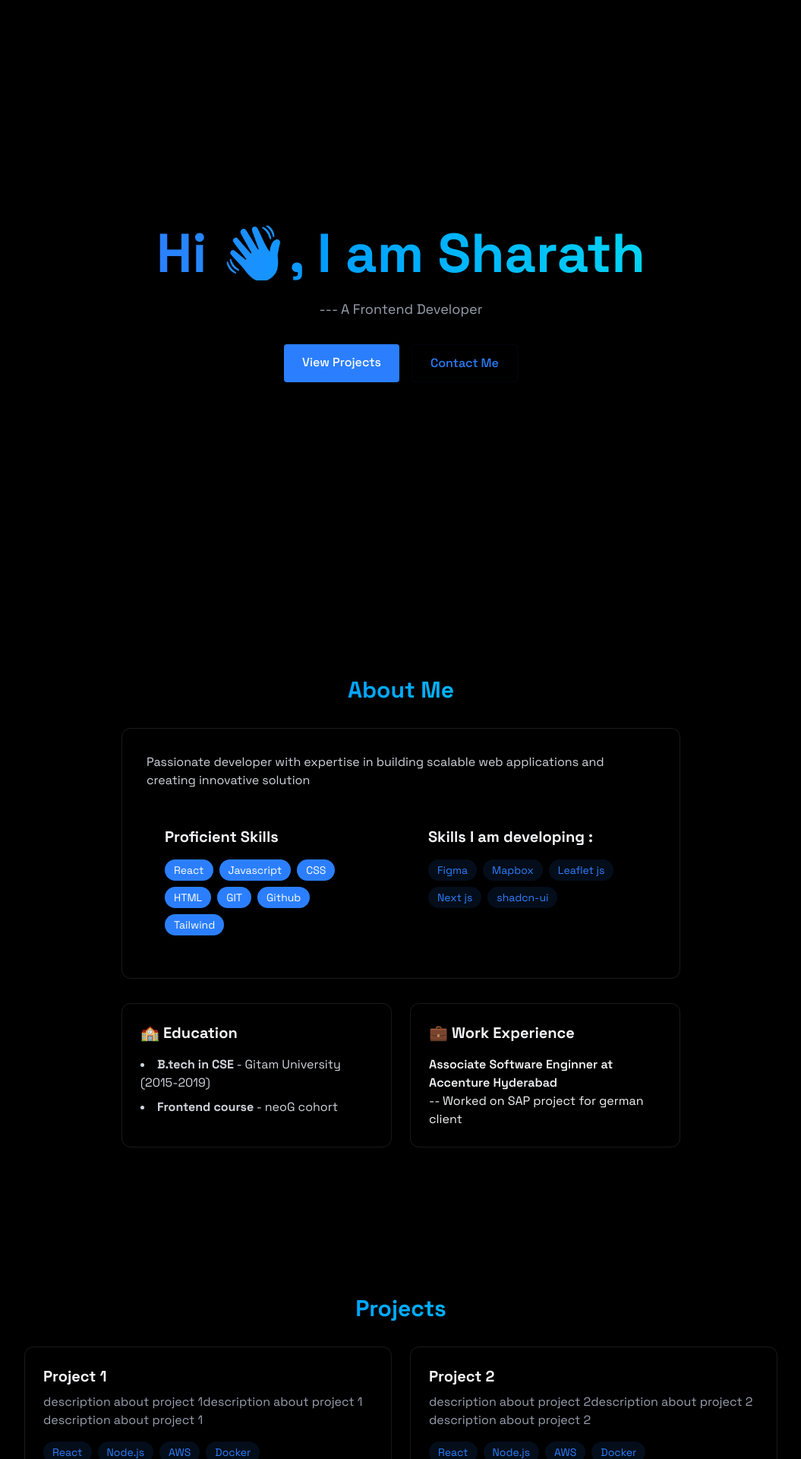
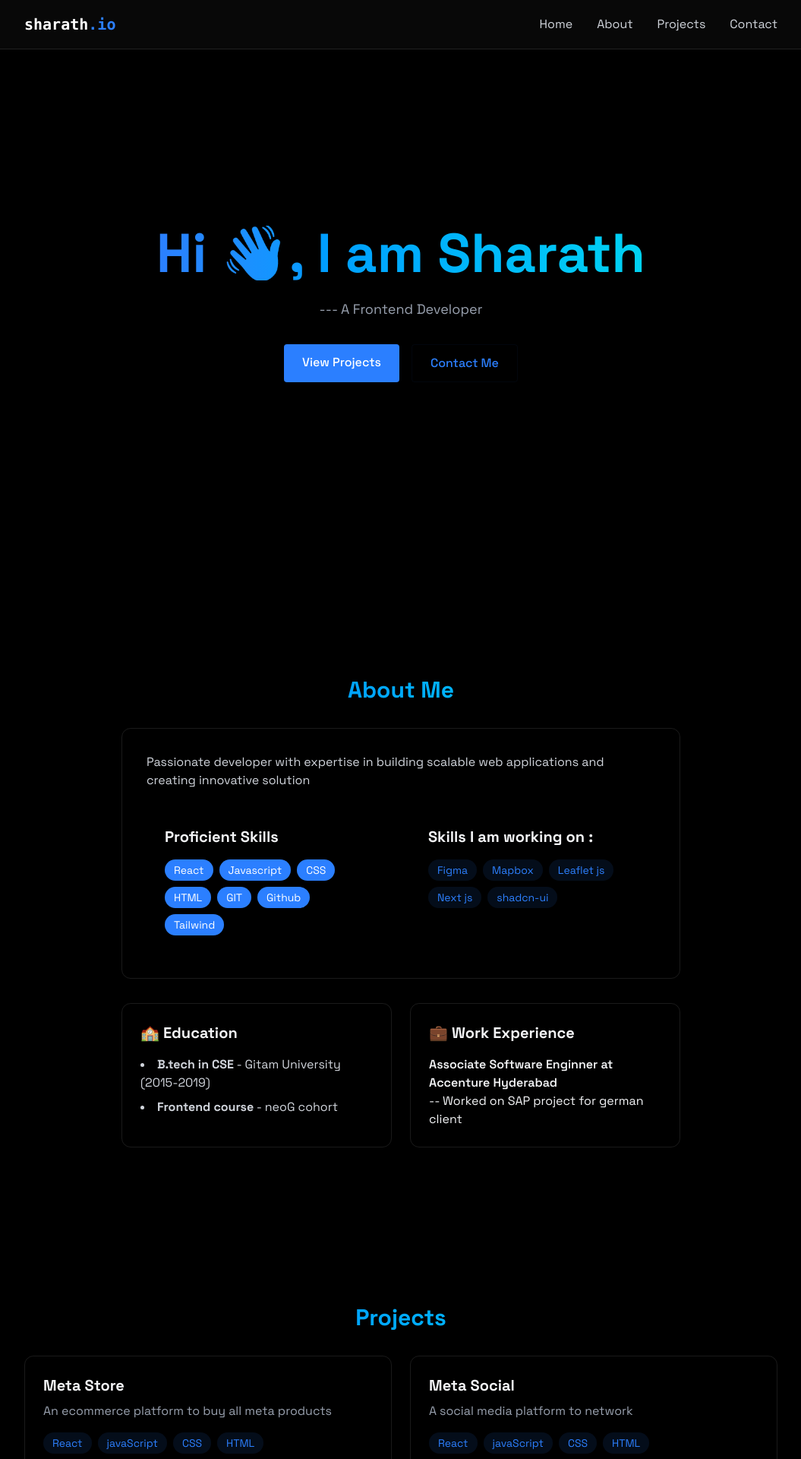
Before and after one commit to sharath-io/portfolio, a React (Vite) app: page / in a window 1280 px wide. Shown: the top 1920 px of the page at 76% size, without its empty margins (112-1167 px from the left). Built offline with nearby package versions, Linux system fonts and the light colour scheme.

Commit message:
feat: build responsive navbar

```diff
--- a/src/App.jsx
+++ b/src/App.jsx
@@ -2,9 +2,12 @@ import { useState } from "react";
 import { About, Home, LoadingScreen } from "./components";
 import { Projects } from "./components/sections/Projects";
 import { Contact } from "./components/sections/Contact";
+import { Navbar } from "./components/sections/Navbar";
+import { MobileMenu } from "./components/sections/MobileMenu";
 
 function App() {
   const [isLoaded, setIsLoaded] = useState(false);
+  const [menuOpen,setMenuOpen] = useState(false);
   return (
     <>
       {!isLoaded && <LoadingScreen onComplete={() => setIsLoaded(true)} />}
@@ -13,6 +16,8 @@ function App() {
        ${isLoaded ? "opacity-100" : "opacity-0"}
        bg-black text-gray-100`}
       >
+        <Navbar menuOpen={menuOpen} setMenuOpen={setMenuOpen}/>
+        <MobileMenu menuOpen={menuOpen} setMenuOpen={setMenuOpen}/>
         <Home/>
         <About/>
         <Projects/>
--- a/src/components/LoadingScreen.jsx
+++ b/src/components/LoadingScreen.jsx
@@ -2,7 +2,7 @@ import React, { useEffect, useState } from "react";
 
 export const LoadingScreen = ({onComplete}) => {
     const [text, setText] = useState("");
-    const fullText = "Sharath .esr 🙏"
+    const fullText = "launching : sharath-io"
 
     useEffect(()=>{
         let index =0;
--- a/src/components/sections/About.jsx
+++ b/src/components/sections/About.jsx
@@ -36,7 +36,7 @@ export const About = () => {
             </div>
 
             <div className="rounded-xl p-6 hover:-translate-y-1 transition-all">
-              <h3 className="text-xl font-bold mb-4">Skills I am developing :</h3>
+              <h3 className="text-xl font-bold mb-4">Skills I am working on :</h3>
               <div className="flex flex-wrap gap-2">
                 {knownSkills.map((tech, key) => (
                   <span
--- /dev/null
+++ b/src/components/sections/MobileMenu.jsx
@@ -0,0 +1,60 @@
+export const MobileMenu = ({ menuOpen, setMenuOpen }) => {
+  return (
+    <div
+      className={`fixed top-0 w-full bg-[rgba(10,10,10,0.8)] z-40 flex flex-col items-center justify-center
+                    transition-all duration-300 ease-in-out
+                    ${
+                      menuOpen
+                        ? "h-screen opacity-100 pointer-events-auto"
+                        : "h-0 opacity-0 pointer-events-none"
+                    }
+    `}
+    >
+      <button
+        onClick={() => setMenuOpen(false)}
+        className="absolute top-6 right-6 text-white text-3xl focus:outline-none cursor-pointer"
+        aria-label="Close Menu"
+      >
+        &times;
+      </button>
+      <div className="flex flex-col space-y-5 text-2xl font-bold">
+        <a
+          href="#home"
+          className={`text-2xl font-semibold text-white my-4 transform transition-transform duration-300
+            ${menuOpen ? "opacity-100 translate-y-0" : "opacity-0 translate-y-5"}
+            `}
+          onClick={()=> setMenuOpen(false)}
+        >
+          Home
+        </a>
+        <a
+          href="#about"
+          className={`text-2xl font-semibold text-white my-4 transform transition-transform duration-300
+            ${menuOpen ? "opacity-100 translate-y-0" : "opacity-0 translate-y-5"}
+            `}
+          onClick={()=> setMenuOpen(false)}
+        >
+          About
+        </a>
+        <a
+          href="#projects"
+          className={`text-2xl font-semibold text-white my-4 transform transition-transform duration-300
+            ${menuOpen ? "opacity-100 translate-y-0" : "opacity-0 translate-y-5"}
+            `}
+          onClick={()=> setMenuOpen(false)}
+        >
+          Projects
+        </a>
+        <a
+          href="#contact"
+          className={`text-2xl font-semibold text-white my-4 transform transition-transform duration-300
+            ${menuOpen ? "opacity-100 translate-y-0" : "opacity-0 translate-y-5"}
+            `}
+          onClick={()=> setMenuOpen(false)}
+        >
+          Contact
+        </a>
+      </div>
+    </div>
+  );
+};
--- /dev/null
+++ b/src/components/sections/Navbar.jsx
@@ -0,0 +1,54 @@
+import { useEffect } from "react";
+
+export const Navbar = ({ menuOpen, setMenuOpen }) => {
+
+  useEffect(() => {
+    document.body.style.overflow = menuOpen ? "hidden" : "";
+  }, [menuOpen]);
+
+  return (
+    <nav className="fixed top-0 w-full z-40 bg-[rgba(10,10,10,0.8)] backdrop-blur-lg border-b border-white/10 shadow-lg">
+      <div className="max-w-5xl mx-auto px-4">
+        <div className="flex justify-between items-center h-16">
+          <a href="#home" className="font-mono text-xl font-bold text-white">
+            sharath<span className="text-blue-500">.io</span>
+          </a>
+
+          <div
+            className="w-7 h-5 relative cursor-pointer z-40 md:hidden"
+            onClick={() => setMenuOpen((prev) => !prev)}
+          >
+            &#9776;
+          </div>
+
+          <div className="hidden md:flex items-center space-x-8">
+            <a
+              href="#home"
+              className="text-gray-300 hover:text-white transition-colors"
+            >
+              Home
+            </a>
+            <a
+              href="#about"
+              className="text-gray-300 hover:text-white transition-colors"
+            >
+              About
+            </a>
+            <a
+              href="#projects"
+              className="text-gray-300 hover:text-white transition-colors"
+            >
+              Projects
+            </a>
+            <a
+              href="#contact"
+              className="text-gray-300 hover:text-white transition-colors"
+            >
+              Contact
+            </a>
+          </div>
+        </div>
+      </div>
+    </nav>
+  );
+};
--- a/src/components/sections/Projects.jsx
+++ b/src/components/sections/Projects.jsx
@@ -13,13 +13,12 @@ export const Projects = () => {
         </h2>
         <div className="grid grid-cols-1 md:grid-cols-2 gap-6">
           <div className="p-6 rounded-xl border border-white/10 hover:-translate-y-1 hover:border-blue-500/30 hover:shadow-[0_2px_8px_rgba(59,130,246,0.2)] transition">
-            <h3 className="text-xl font-bold mb-2">Project 1</h3>
+            <h3 className="text-xl font-bold mb-2">Meta Store</h3>
             <p className="text-gray-400 mb-4">
-              description about project 1description about project 1 description
-              about project 1{" "}
+              An ecommerce platform to buy all meta products
             </p>
             <div className="flex flex-wrap gap-2 mb-4">
-              {["React", "Node.js", "AWS", "Docker"].map((tech, key) => (
+              {["React","javaScript", "CSS", "HTML"].map((tech, key) => (
                 <span
                   key={key}
                   className="bg-blue-500/10 text-blue-500 py-1 px-3 rounded-full text-sm hover:bg-blue-500/20 hover:shadow-[0_2px_8px_rgba(59,130,246,0.1)] transition-all "
@@ -30,8 +29,8 @@ export const Projects = () => {
             </div>
             <div className="flex justify-between items-center">
               <a
-                href=""
-                className="text-blue-400 hover;text-blue-300 transitions-colors my-4"
+                href="https://meta-store.netlify.app"
+                className="text-blue-400 hover:text-blue-300 transitions-colors my-4"
               >
                 View Project →
               </a>
@@ -39,13 +38,12 @@ export const Projects = () => {
           </div>
 
           <div className="p-6 rounded-xl border border-white/10 hover:-translate-y-1 hover:border-blue-500/30 hover:shadow-[0_2px_8px_rgba(59,130,246,0.2)] transition">
-            <h3 className="text-xl font-bold mb-2">Project 2</h3>
+            <h3 className="text-xl font-bold mb-2">Meta Social</h3>
             <p className="text-gray-400 mb-4">
-              description about project 2description about project 2 description
-              about project 2{" "}
+            A social media platform to network
             </p>
             <div className="flex flex-wrap gap-2 mb-4">
-              {["React", "Node.js", "AWS", "Docker"].map((tech, key) => (
+              {["React","javaScript", "CSS", "HTML"].map((tech, key) => (
                 <span
                   key={key}
                   className="bg-blue-500/10 text-blue-500 py-1 px-3 rounded-full text-sm hover:bg-blue-500/20 hover:shadow-[0_2px_8px_rgba(59,130,246,0.1)] transition-all "
@@ -56,7 +54,7 @@ export const Projects = () => {
             </div>
             <div className="flex justify-between items-center">
               <a
-                href=""
+                href="https://meta-social-media.netlify.app"
                 className="text-blue-400 hover;text-blue-300 transitions-colors my-4"
               >
                 View Project →
```
